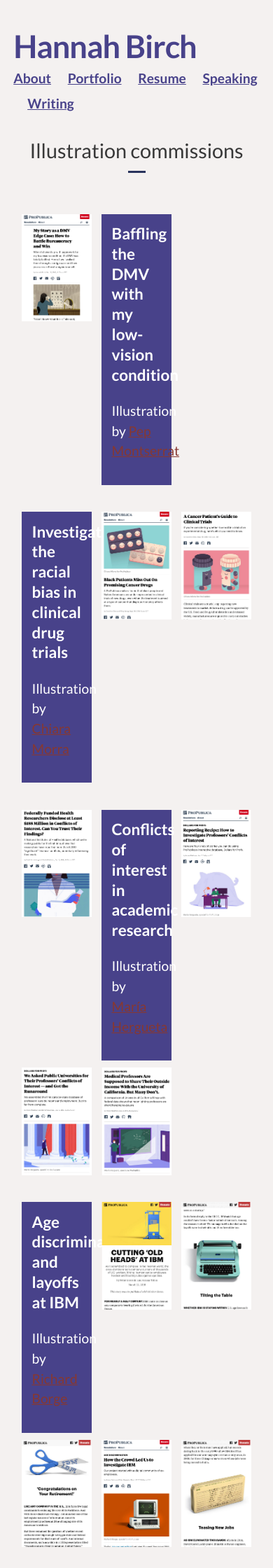
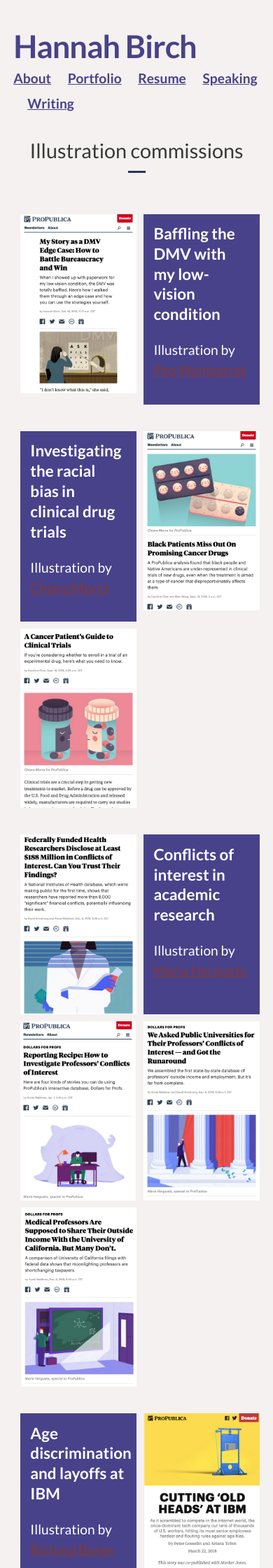
Before and after one commit to hannah-birch/hannah-birch.github.io, a Jekyll site: the page built from pages/portfolio/illustration-commissions.md, in a window 390 px wide. Shown: the top 2240 px of the page at 70% size. Built offline with Jekyll 4.4.1, drawn with Linux system fonts in a browser that asks for light colours; nearby versions of some CDN libraries.

Commit message:
Makes grid css mobile-first

```diff
--- a/_sass/_layout.scss
+++ b/_sass/_layout.scss
@@ -281,12 +281,16 @@
 
 .container {
   display: grid;
-  grid-template-columns: 30% 30% 30%;
+  grid-template-columns: 50% 50%;
   grid-template-rows: auto;
   column-gap: 10px;
   row-gap: 10px;
   justify-content: space-around;
   margin: 2em 0;
+
+  @include breakpoint(600) {
+      grid-template-columns: 30% 30% 30%;
+  }
 }
 
 .container div.text {
```
